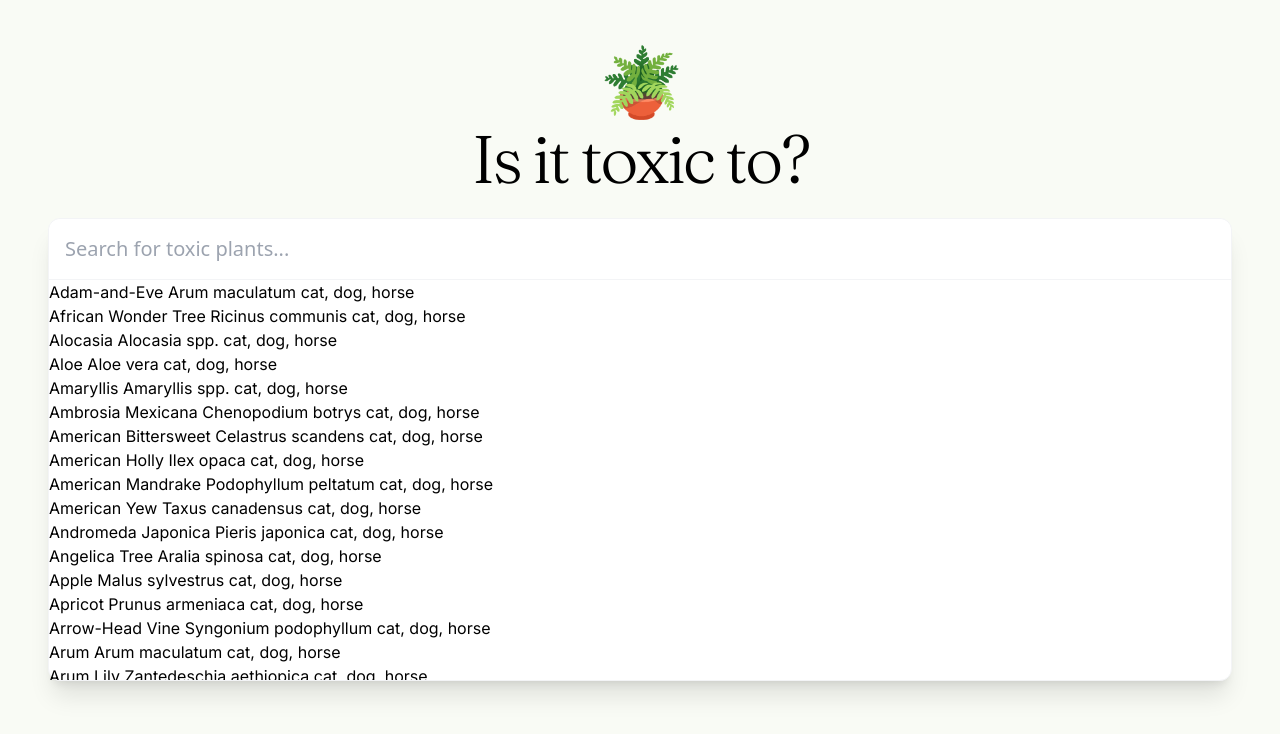
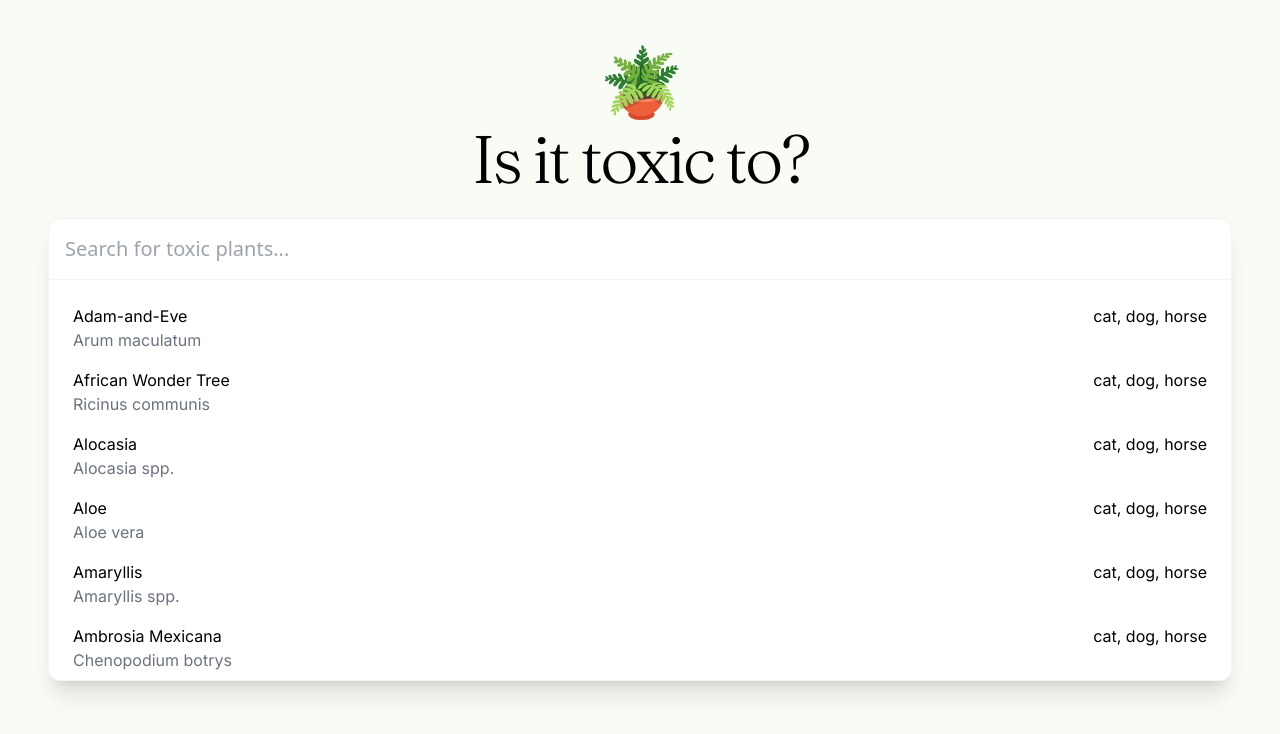
Before and after one commit to jagnip/is-it-toxic-app, a Next.js app: page / in a window 1280 px wide. Shown: the top 734 px of the page. Built offline with nearby package versions, Linux system fonts and the light colour scheme.

Commit message:
Styled search results

```diff
--- a/src/app/_components/SearchResults.tsx
+++ b/src/app/_components/SearchResults.tsx
@@ -2,13 +2,15 @@ import { PLANTS } from "../_data/PLANTS";
 
 export default function SearchResults() {
   return (
-    <div className="h-[50vh] overflow-y-auto">
+    <div className="h-[50vh] overflow-y-auto p-4 scrollbar-hide">
       <ul>
         {Object.keys(PLANTS).map((key) => {
           const plant = PLANTS[key];
           return (
-            <li key={key}>
-              <span>{plant.name}</span> <span>{plant.scientificName}</span>{" "}
+            <li className="flex justify-between p-2" key={key}>
+              <div className="flex flex-col">
+                <span>{plant.name}</span> <span className="text-gray-500">{plant.scientificName}</span>
+              </div>
               <span>{plant.toxicTo.join(", ")}</span>
             </li>
           );
--- a/src/app/globals.css
+++ b/src/app/globals.css
@@ -13,8 +13,18 @@ h1 {
   font-weight: 300;
 }
 
-p, li {
+p,
+li {
   font-family: var(--font-inter);
   font-size: 1rem;
   font-weight: 400;
 }
+
+.scrollbar-hide::-webkit-scrollbar {
+  display: none;
+}
+
+.scrollbar-hide {
+  -ms-overflow-style: none;
+  scrollbar-width: none;
+}
```
